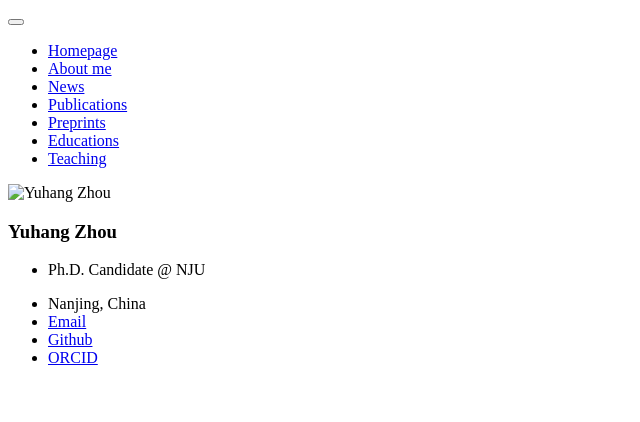
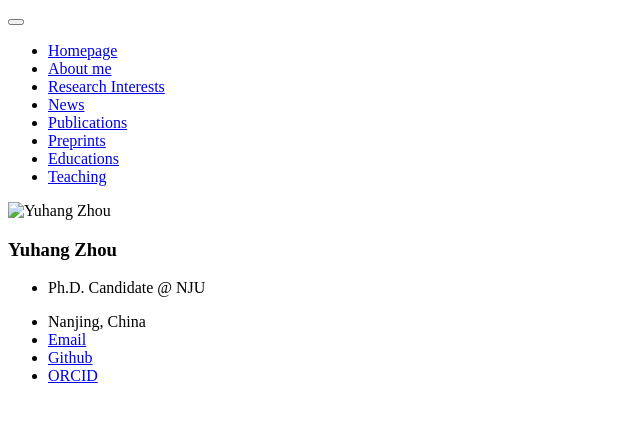
Before and after one commit to njuzyh/njuzyh.github.io, a Jekyll site: the page built from files/paper/Sans.md, in a window 1280 px wide. Shown: the top 422 px of the page, without its empty margins (0-640 px from the left). Built offline with Jekyll 4.4.1, drawn with Linux system fonts in a browser that asks for light colours.

Commit message:
update navi

```diff
--- a/_data/navigation.yml
+++ b/_data/navigation.yml
@@ -7,6 +7,9 @@
 main:
   - title: "About me"
     url: "/#about-me"
+
+  - title: "Research Interests"
+    url: "/#research-interests"
 
   - title: "News"
     url: "/#-news"
```
